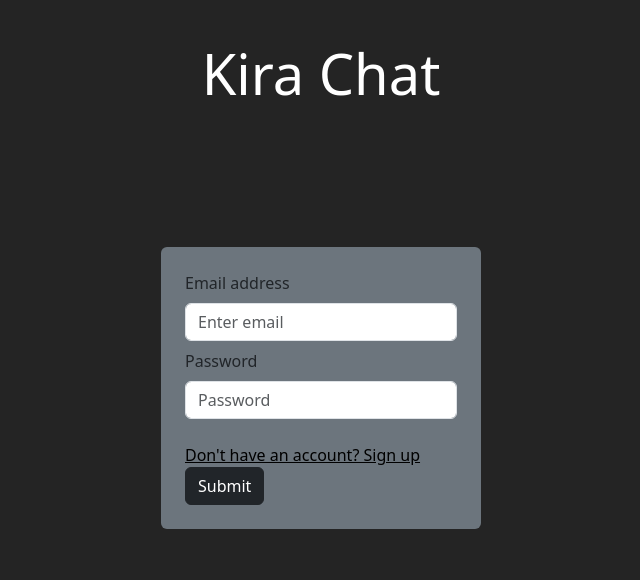
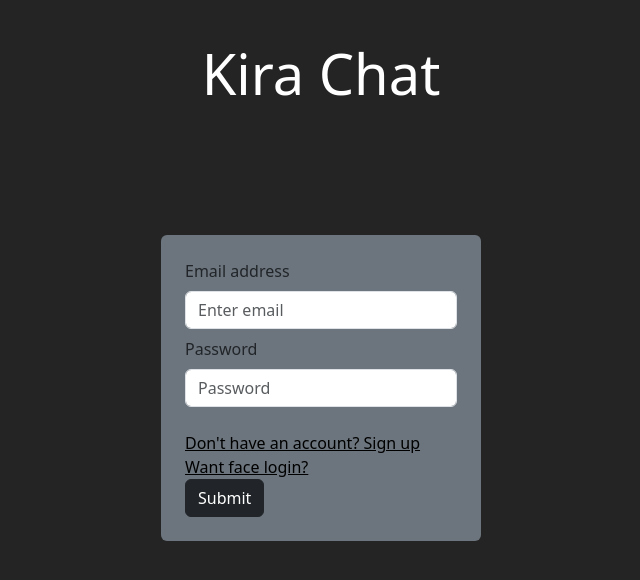
Before and after one commit to Chandrakant-pradhan/E2EE-Messaging-Service, a React (Vite) app in the folder frontend/: page / in a window 1280 px wide. Shown: the top 580 px of the page, without its empty margins (319-959 px from the left). Built offline with nearby package versions, Linux system fonts and the light colour scheme.

Commit message:
added face login link

```diff
--- a/frontend/src/components/Authentication/Login.jsx
+++ b/frontend/src/components/Authentication/Login.jsx
@@ -88,6 +88,10 @@ function Login() {
           <a href="/signup" style={{color : "black"}}>
             Don't have an account? Sign up
           </a>
+          <br/>
+          <a href="/face" style={{color : "black"}}>
+            Want face login?
+          </a>
         </div>
         <Button type="submit" className="btn btn-dark">
           Submit
```
